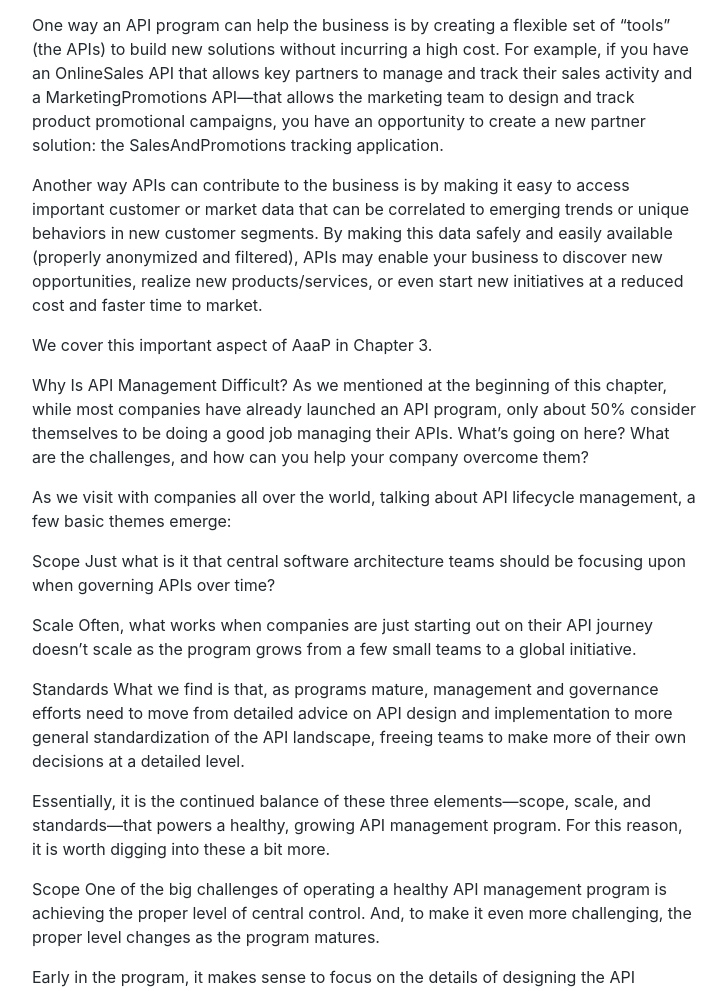
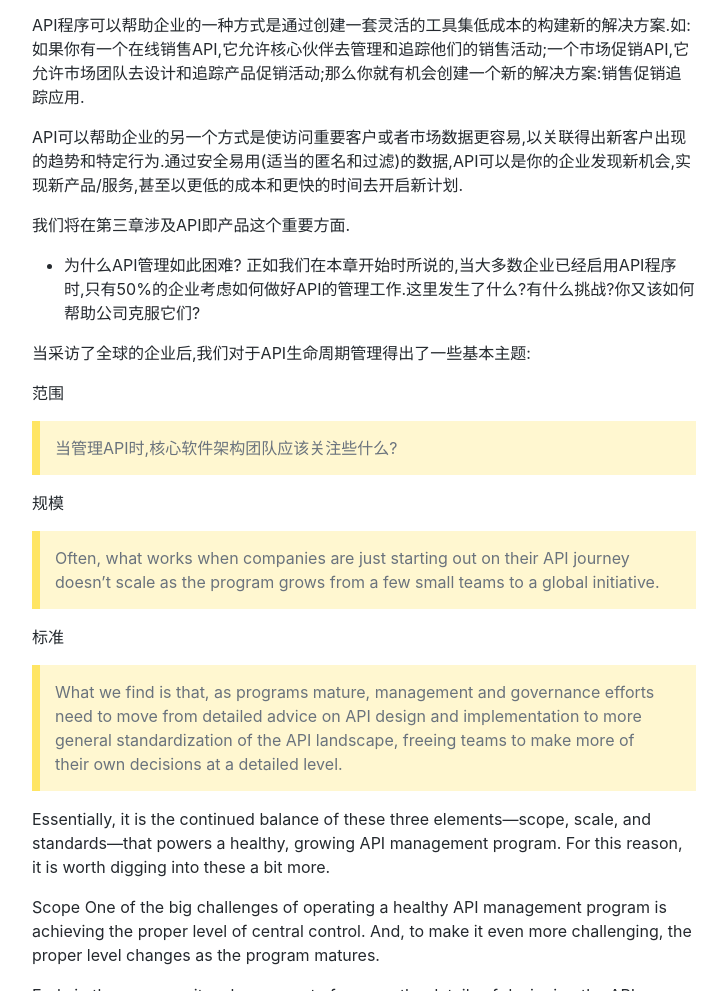
Before and after one commit to graphql-faas/continuous-api-management, a plain HTML site: page docs/doc1.1.html in a window 1280 px wide. Shown: the part 3446-4437 px from the top of the page, without its empty margins (276-1003 px from the left). Drawn offline with nearby package versions, Linux system fonts and the light colour scheme.

Commit message:
Deploy website
Deploy website version based on a377ebfa9ad070c8cf3fce682326baf44a743484

```diff
--- a/docs/doc1.1.html
+++ b/docs/doc1.1.html
@@ -79,18 +79,26 @@ API本身--接口和实现的技术细节--也是故事的一部分.当然传统
 除了API的创建和在API景观中管理他们之外,重要的是谨记:所以的工作为了支持业务目标和目的.API不仅仅是JSON,XML,同步,异步等技术细节.它们是联系业务的纽带,帮助公司以有效的方式公开重要的功能和知识.API通常是一种解锁组织中已有价值的方法.如:通过创建新应用,启用新的收入流和初始化新业务.</li>
 </ul>
 <p>这是更多的关注API消费者的需求而不是生产和发布API的理念.以消费者为中心的方法通常被称为&quot;待完成工作(JTBD)&quot;.它由哈佛商学院的克莱顿·克里斯藤森提出,他的著作&lt;创新者的困境和创新者的解决方案&gt;(哈佛商业评论出版社)深入的探讨了这种方法的力量.为了启动和管理一个成功的API程序,它明确的提醒着API的存在是为了解决业务问题.根据我们的经验,善于将API应用于解决业务问题的公司,会将其API作为&quot;完成工作&quot;的产品.就像克里斯藤森的JTBD框架解决消费者问题一样.</p>
-<p>One way an API program can help the business is by creating a flexible set of “tools” (the APIs) to build new solutions without incurring a high cost. For example, if you have an OnlineSales API that allows key partners to manage and track their sales activity and a MarketingPromotions API—that allows the marketing team to design and track product promotional campaigns, you have an opportunity to create a new partner solution: the SalesAndPromotions tracking application.</p>
-<p>Another way APIs can contribute to the business is by making it easy to access important customer or market data that can be correlated to emerging trends or unique behaviors in new customer segments. By making this data safely and easily available (properly anonymized and filtered), APIs may enable your business to discover new opportunities, realize new products/services, or even start new initiatives at a reduced cost and faster time to market.</p>
-<p>We cover this important aspect of AaaP in Chapter 3.</p>
-<p>Why Is API Management Difficult?
-As we mentioned at the beginning of this chapter, while most companies have already launched an API program, only about 50% consider themselves to be doing a good job managing their APIs. What’s going on here? What are the challenges, and how can you help your company overcome them?</p>
-<p>As we visit with companies all over the world, talking about API lifecycle management, a few basic themes emerge:</p>
-<p>Scope
-Just what is it that central software architecture teams should be focusing upon when governing APIs over time?</p>
-<p>Scale
-Often, what works when companies are just starting out on their API journey doesn’t scale as the program grows from a few small teams to a global initiative.</p>
-<p>Standards
-What we find is that, as programs mature, management and governance efforts need to move from detailed advice on API design and implementation to more general standardization of the API landscape, freeing teams to make more of their own decisions at a detailed level.</p>
+<p>API程序可以帮助企业的一种方式是通过创建一套灵活的工具集低成本的构建新的解决方案.如:如果你有一个在线销售API,它允许核心伙伴去管理和追踪他们的销售活动;一个市场促销API,它允许市场团队去设计和追踪产品促销活动;那么你就有机会创建一个新的解决方案:销售促销追踪应用.</p>
+<p>API可以帮助企业的另一个方式是使访问重要客户或者市场数据更容易,以关联得出新客户出现的趋势和特定行为.通过安全易用(适当的匿名和过滤)的数据,API可以是你的企业发现新机会,实现新产品/服务,甚至以更低的成本和更快的时间去开启新计划.</p>
+<p>我们将在第三章涉及API即产品这个重要方面.</p>
+<ul>
+<li>为什么API管理如此困难?
+正如我们在本章开始时所说的,当大多数企业已经启用API程序时,只有50%的企业考虑如何做好API的管理工作.这里发生了什么?有什么挑战?你又该如何帮助公司克服它们?</li>
+</ul>
+<p>当采访了全球的企业后,我们对于API生命周期管理得出了一些基本主题:</p>
+<p>范围</p>
+<blockquote>
+<p>当管理API时,核心软件架构团队应该关注些什么?</p>
+</blockquote>
+<p>规模</p>
+<blockquote>
+<p>Often, what works when companies are just starting out on their API journey doesn’t scale as the program grows from a few small teams to a global initiative.</p>
+</blockquote>
+<p>标准</p>
+<blockquote>
+<p>What we find is that, as programs mature, management and governance efforts need to move from detailed advice on API design and implementation to more general standardization of the API landscape, freeing teams to make more of their own decisions at a detailed level.</p>
+</blockquote>
 <p>Essentially, it is the continued balance of these three elements—scope, scale, and standards—that powers a healthy, growing API management program. For this reason, it is worth digging into these a bit more.</p>
 <p>Scope
 One of the big challenges of operating a healthy API management program is achieving the proper level of central control. And, to make it even more challenging, the proper level changes as the program matures.</p>
```
Also changed, not shown: docs/doc1.1/index.html (+20 -12 lines).
